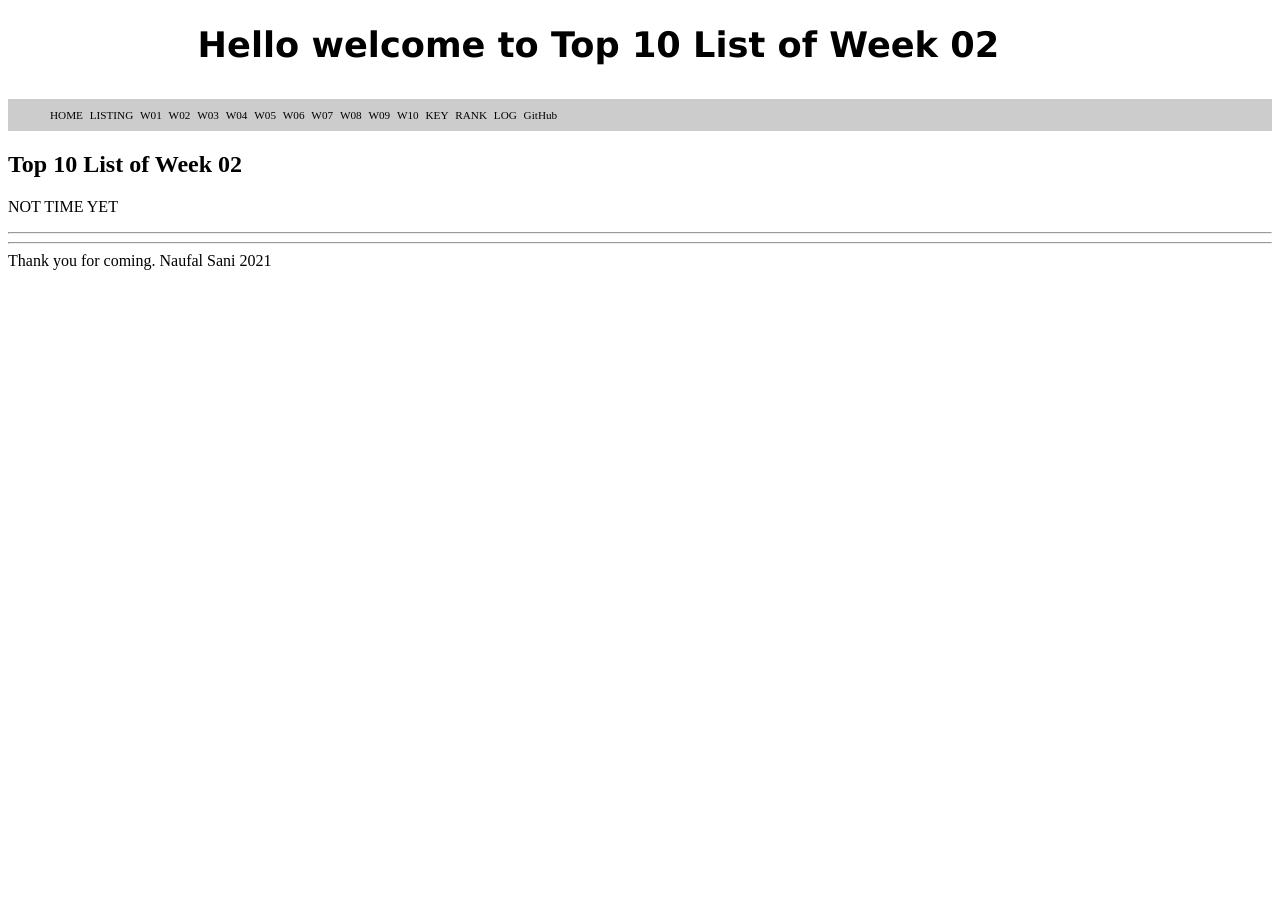
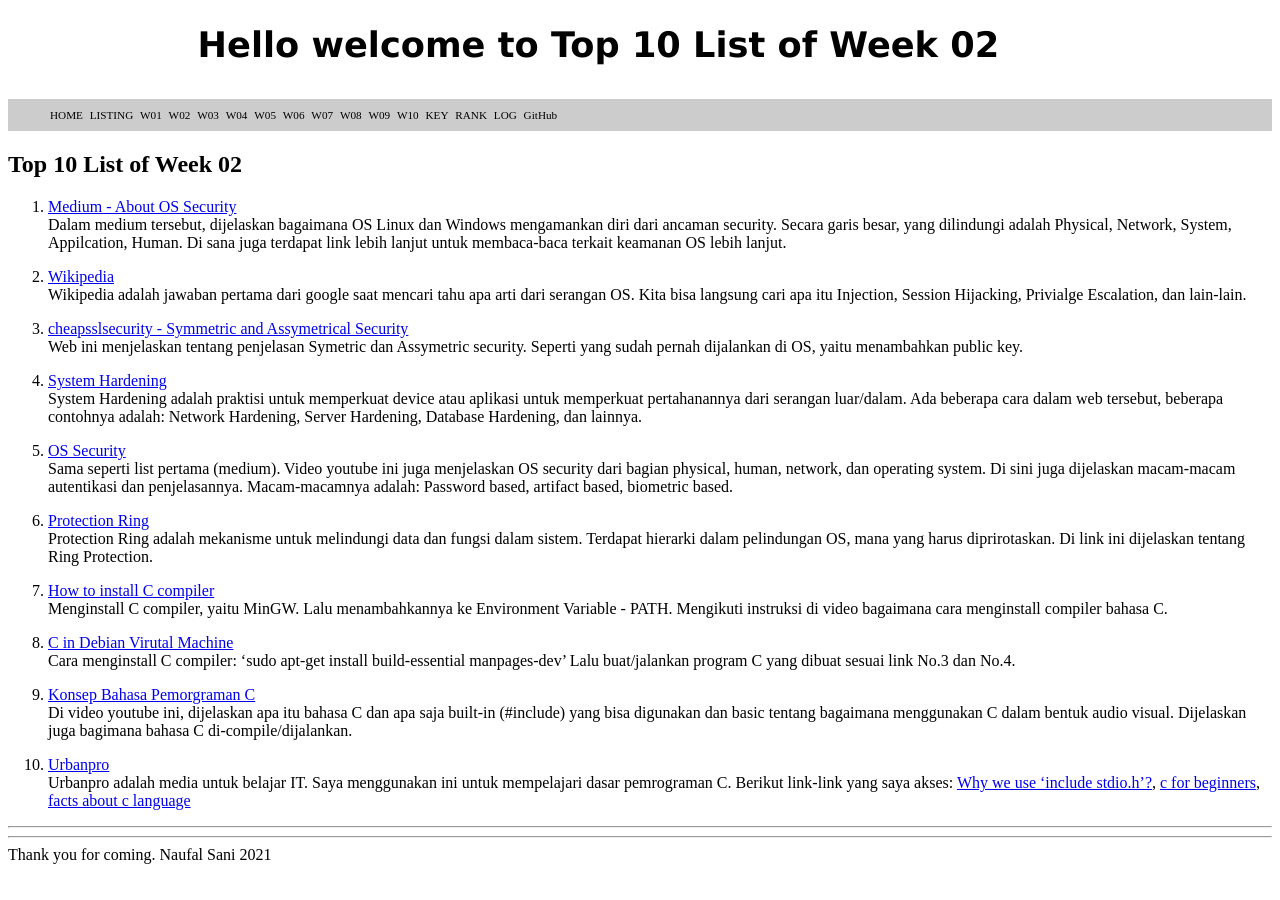
Before and after one commit to sunnysani/os211, a Jekyll site: the page built from w02.md, in a window 1280 px wide. Built offline with Jekyll 4.4.1, drawn with Linux system fonts in a browser that asks for light colours; our own code applies the rules of GitHub Pages for plain Markdown files.

Commit message:
Useful links

```diff
--- a/w02.md
+++ b/w02.md
@@ -5,4 +5,32 @@ permalink: /W02/
 
 # Top 10 List of Week 02
 
-NOT TIME YET
+1. [Medium - About OS Security](https://medium.com/@rezaduty/os-security-892cfae5e930#:~:text=Operating%20system%20security%20(OS%20security)%20is%20the%20process%20of%20ensuring,malware%20or%20remote%20hacker%20intrusions.https://randerson112358.medium.com/how-to-run-c-program-in-command-prompt-e435186cd162)<br>
+Dalam medium tersebut, dijelaskan bagaimana OS Linux dan Windows mengamankan diri dari ancaman security. Secara garis besar, yang dilindungi adalah Physical, Network, System, Appilcation, Human. Di sana juga terdapat link lebih lanjut untuk membaca-baca terkait keamanan OS lebih lanjut.
+
+2. [Wikipedia](https://www.wikipedia.com/)<br>
+Wikipedia adalah jawaban pertama dari google saat mencari tahu apa arti dari serangan OS. Kita bisa langsung cari apa itu Injection, Session Hijacking, Privialge Escalation, dan lain-lain.
+
+3. [cheapsslsecurity - Symmetric and Assymetrical Security](https://cheapsslsecurity.com/blog/what-is-asymmetric-encryption-understand-with-simple-examples/)<br>
+Web ini menjelaskan tentang penjelasan Symetric dan Assymetric security. Seperti yang sudah pernah dijalankan di OS, yaitu menambahkan public key.
+
+4. [System Hardening](https://www.beyondtrust.com/resources/glossary/systems-hardening)<br>
+System Hardening adalah praktisi untuk memperkuat device atau aplikasi untuk memperkuat pertahanannya dari serangan luar/dalam. Ada beberapa cara dalam web tersebut, beberapa contohnya adalah: Network Hardening, Server Hardening, Database Hardening, dan lainnya.
+
+5. [OS Security](https://www.youtube.com/watch?v=3yLf2dNqDzw&ab_channel=EasyEngineeringClasses)<br>
+Sama seperti list pertama (medium). Video youtube ini juga menjelaskan OS security dari bagian physical, human, network, dan operating system.  Di sini juga dijelaskan macam-macam autentikasi dan penjelasannya. Macam-macamnya adalah: Password based, artifact based, biometric based.
+
+6. [Protection Ring](https://en.wikipedia.org/wiki/Protection_ring)<br>
+Protection Ring adalah mekanisme untuk melindungi data dan fungsi dalam sistem. Terdapat hierarki dalam pelindungan OS, mana yang harus diprirotaskan. Di link ini dijelaskan tentang Ring Protection.
+
+7. [How to install C compiler](https://www.youtube.com/watch?v=78j-Gvx2MP0&ab_channel=CodeHeroku)<br>
+Menginstall C compiler, yaitu MinGW. Lalu menambahkannya ke Environment Variable - PATH. Mengikuti instruksi di video bagaimana cara menginstall compiler bahasa C.
+
+8. [C in Debian Virutal Machine](http://www.beopensource.com/2014/06/how-to-compile-and-run-cc-code-in-linux.html)<br>
+Cara menginstall C compiler: 'sudo apt-get install build-essential manpages-dev' Lalu buat/jalankan program C yang dibuat sesuai link No.3 dan No.4.
+
+9. [Konsep Bahasa Pemorgraman C](https://www.youtube.com/watch?v=rLf3jnHxSmU&ab_channel=NesoAcademy)<br>
+Di video youtube ini, dijelaskan apa itu bahasa C dan apa saja built-in (#include) yang bisa digunakan dan basic tentang bagaimana menggunakan C dalam bentuk audio visual. Dijelaskan juga bagimana bahasa C di-compile/dijalankan.
+
+10. [Urbanpro](https://www.urbanpro.com/)<br>
+Urbanpro adalah media untuk belajar IT. Saya menggunakan ini untuk mempelajari dasar pemrograman C. Berikut link-link yang saya akses: [Why we use 'include stdio.h'?](https://www.urbanpro.com/c-language/why-we-use-include-stdio-h#:~:text=09%2F05%2F2015-,stdio.,values%20through%20the%20keyb...), [c for beginners](https://www.urbanpro.com/c-language/c-for-begginers), [facts about c language](https://www.urbanpro.com/c-language/facts-about-c-language)
```
Also changed, not shown: w01.md (+1 -1 lines).
